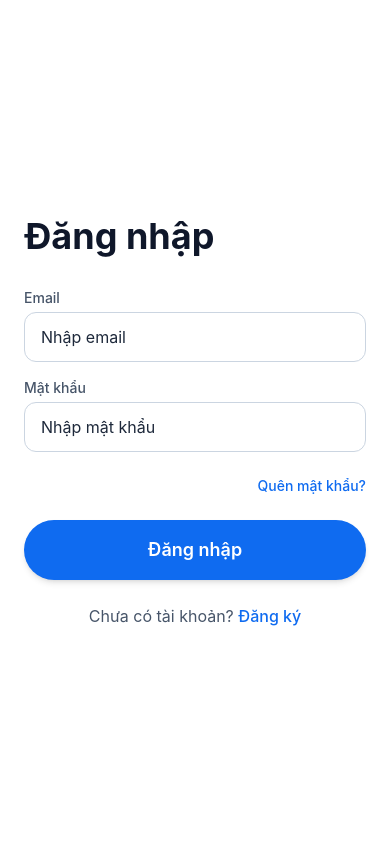
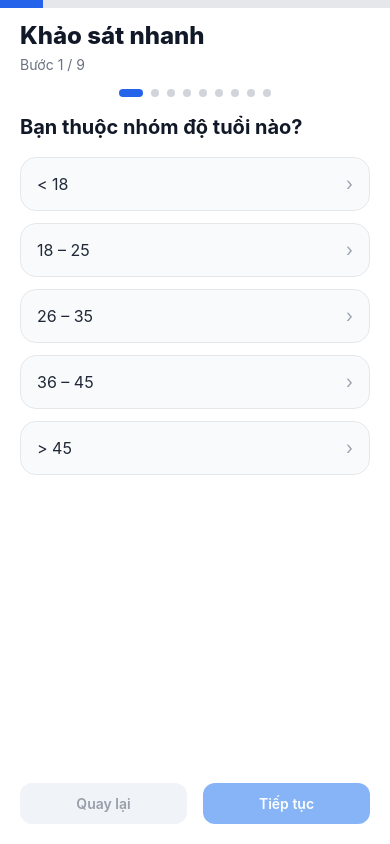
Before and after one commit to sondm204/divido-native-app, a React Native app: screen /SurveyScreen in a window 390 px wide. Built offline with nearby package versions, Linux system fonts and the light colour scheme; what mixpanel-react-native, react-native-worklets would draw is missing.

Commit message:
add survey

```diff
--- a/App.tsx
+++ b/App.tsx
@@ -25,9 +25,11 @@ import VerifyCodeScreen from "./src/screens/auth/VerifyCodeScreen";
 import EmailScreen from "./src/screens/auth/EmailScreen";
 import { View } from "react-native";
 import { BACKGROUND_COLOR } from "./src/commons/constants";
+import SurveyScreen from "./src/screens/SurveyScreen";
 
 export type RootStackParamList = {
-  MainTabs: undefined; // Add this for the bottom tab navigation
+  SurveyScreen: undefined;
+  MainScreen: undefined; // Add this for the bottom tab navigation
   GroupsList: undefined;
   GroupDetail: { groupId: string };
   GroupForm: { type: "add" | "edit"; groupData: Group };
@@ -73,7 +75,8 @@ export default function App() {
                 }}
               >
                 {/* Main app with bottom tabs - shown after login */}
-                <Stack.Screen name="MainTabs" component={MainScreen} />
+                <Stack.Screen name="SurveyScreen" component={SurveyScreen} />
+                <Stack.Screen name="MainScreen" component={MainScreen} />
 
                 {/* Individual screens that can be navigated to from tabs */}
                 <Stack.Screen name="GroupDetail" component={GroupDetailScreen} />
--- /dev/null
+++ b/src/screens/SurveyScreen.tsx
@@ -0,0 +1,219 @@
+import React, { useMemo, useState } from "react";
+import { View, Text, TouchableOpacity, ScrollView } from "react-native";
+import { SafeAreaView } from "react-native-safe-area-context";
+import AppButton from "../components/AppButton";
+import { useNavigation } from "@react-navigation/native";
+import type { NativeStackNavigationProp } from "@react-navigation/native-stack";
+
+const questions = [
+    {
+        id: "age",
+        question: "Bạn thuộc nhóm độ tuổi nào?",
+        options: ["< 18", "18 – 25", "26 – 35", "36 – 45", "> 45"],
+    },
+    {
+        id: "job",
+        question: "Nghề nghiệp của bạn là gì?",
+        options: [
+            "Học sinh / Sinh viên",
+            "Nhân viên văn phòng",
+            "Lao động tự do",
+            "Kinh doanh / Chủ doanh nghiệp",
+            "Khác",
+        ],
+    },
+    {
+        id: "income",
+        question: "Thu nhập trung bình hàng tháng của bạn?",
+        options: ["< 5 triệu", "5 – 10 triệu", "10 – 20 triệu", "> 20 triệu"],
+    },
+    {
+        id: "spendingRate",
+        question: "Bạn mong muốn chi tiêu bao nhiêu % thu nhập mỗi tháng?",
+        options: ["< 50%", "50 – 70%", "70 – 90%", "> 90%"],
+    },
+    {
+        id: "foodSpendingRate",
+        question: "Bạn mong muốn dùng bao nhiêu phần trăm chi tiêu cho ăn uống?",
+        options: ["< 30%", "30 – 50%", "50 – 70%", "> 70%"],
+    },
+    {
+        id: "transportSpendingRate",
+        question: "Bạn mong muốn dùng bao nhiêu phần trăm chi tiêu cho di chuyển?",
+        options: ["< 10%", "10 – 20%", "20 – 30%", "> 30%"],
+    },
+    {
+        id: "entertainmentSpendingRate",
+        question: "Bạn mong muốn dùng bao nhiêu phần trăm chi tiêu cho giải trí?",
+        options: ["< 10%", "10 – 20%", "20 – 30%", "> 30%"],
+    },
+    {
+        id: "otherSpendingRate",
+        question: "Bạn mong muốn dùng bao nhiêu phần trăm chi tiêu cho các nhu cầu khác?",
+        options: ["< 10%", "10 – 20%", "20 – 30%", "> 30%"],
+    },
+    {
+        id: "goal",
+        question: "Mục tiêu tài chính chính của bạn?",
+        options: [
+            "Tiết kiệm dài hạn",
+            "Chi tiêu hợp lý hàng tháng",
+            "Đầu tư",
+            "Theo dõi nợ / trả nợ",
+        ],
+    },
+];
+
+type RootStackParamList = {
+    MainScreen: undefined;
+};
+
+export default function SurveyScreen() {
+    const [answers, setAnswers] = useState<Record<string, string>>({});
+    const [current, setCurrent] = useState(0);
+    const [completed, setCompleted] = useState(false);
+    const navigation =
+        useNavigation<NativeStackNavigationProp<RootStackParamList>>();
+
+    const handleSelect = (option: string) => {
+        setAnswers({ ...answers, [questions[current].id]: option });
+    };
+
+    const handleNext = () => {
+        if (current < questions.length - 1) {
+            setCurrent(current + 1);
+        } else {
+            console.log("Survey completed:", answers);
+            setCompleted(true);
+            // TODO: Gửi dữ liệu lên server nếu cần
+        }
+    };
+
+    const handleBack = () => {
+        if (current > 0) setCurrent(current - 1);
+    };
+
+    const progressPercent = useMemo(() => {
+        return ((current + 1) / questions.length) * 100;
+    }, [current]);
+
+    if (completed) {
+        return (
+            <SafeAreaView className="flex-1 bg-white items-center justify-center px-6">
+                <Text className="text-2xl font-bold text-center text-gray-800 mb-4">
+                    🎉 Cảm ơn bạn đã tham gia khảo sát!
+                </Text>
+                <Text className="text-base text-gray-600 text-center mb-6">
+                    Hãy bắt đầu hành trình quản lý chi tiêu của bản thân ngay bây giờ.
+                </Text>
+
+                <AppButton
+                    className="w-full"
+                    title="Bắt đầu ngay"
+                    variant="primary"
+                    onPress={() => navigation.navigate("MainScreen")}
+                />
+            </SafeAreaView>
+        );
+    }
+
+    return (
+        <SafeAreaView className="flex-1 bg-white relative">
+            {/* Top sticky progress bar */}
+            <View
+                pointerEvents="none"
+                className="z-10 absolute top-0 left-0 right-0"
+            >
+                <View className="h-2 bg-gray-200 w-full">
+                    <View
+                        className="h-2 bg-blue-600"
+                        style={{ width: `${progressPercent}%` }}
+                    />
+                </View>
+            </View>
+
+            <View className="flex-1 p-5">
+                {/* Header */}
+                <View className="mb-4">
+                    <Text className="text-2xl font-extrabold text-gray-900">
+                        Khảo sát nhanh
+                    </Text>
+                    <Text className="text-gray-500 mt-1">
+                        Bước {current + 1} / {questions.length}
+                    </Text>
+                </View>
+
+
+                {/* Step dots */}
+                <View className="flex-row items-center justify-center mb-4">
+                    {questions.map((_, index) => {
+                        const isActive = index === current;
+                        const isDone = index < current;
+                        return (
+                            <View
+                                key={index}
+                                className={`h-2 rounded-full mx-1 ${isActive ? "bg-blue-600 w-6" : isDone ? "bg-blue-300 w-4" : "bg-gray-300 w-2"
+                                    }`}
+                            />
+                        );
+                    })}
+                </View>
+
+                <ScrollView className="flex-1" contentContainerStyle={{ paddingBottom: 16 }}>
+                    <Text className="text-xl font-bold mb-4 text-gray-900">
+                        {questions[current].question}
+                    </Text>
+
+                    {questions[current].options.map((option) => {
+                        const selected = answers[questions[current].id as keyof typeof answers] === option;
+                        return (
+                            <TouchableOpacity
+                                key={option}
+                                activeOpacity={0.9}
+                                className={`mb-3 rounded-2xl border px-4 py-3 flex-row items-center justify-between ${selected
+                                    ? "bg-blue-50 border-blue-500"
+                                    : "bg-gray-50 border-gray-200"
+                                    }`}
+                                onPress={() => handleSelect(option)}
+                            >
+                                <View className="flex-row items-center">
+                                    <Text
+                                        className={`text-base ${selected ? "text-blue-700 font-semibold" : "text-gray-800"
+                                            }`}
+                                    >
+                                        {option}
+                                    </Text>
+                                </View>
+                                {selected ? (
+                                    <Text className="text-blue-600 text-lg">✓</Text>
+                                ) : (
+                                    <Text className="text-gray-400 text-lg">›</Text>
+                                )}
+                            </TouchableOpacity>
+                        );
+                    })}
+                </ScrollView>
+
+                {/* Actions */}
+                <View className="mt-2 flex-row">
+                    <View className="flex-1 mr-2">
+                        <AppButton
+                            title="Quay lại"
+                            variant="secondary"
+                            onPress={handleBack}
+                            disabled={current === 0}
+                        />
+                    </View>
+                    <View className="flex-1 ml-2">
+                        <AppButton
+                            onPress={handleNext}
+                            disabled={!answers[questions[current].id as keyof typeof answers]}
+                            title={current === questions.length - 1 ? "Hoàn tất" : "Tiếp tục"}
+                            variant="primary"
+                        />
+                    </View>
+                </View>
+            </View>
+        </SafeAreaView>
+    );
+}
--- a/src/screens/auth/LoginScreen.tsx
+++ b/src/screens/auth/LoginScreen.tsx
@@ -15,10 +15,11 @@ import { Mixpanel } from "../../utils/mixpanel";
 
 type RootStackParamList = {
     Login: undefined;
-    MainTabs: undefined;
+    MainScreen: undefined;
     GroupsList: undefined;
     Email: undefined;
     ForgotPassword: undefined;
+    SurveyScreen: undefined;
 };
 
 export default function LoginScreen() {
@@ -36,7 +37,8 @@ export default function LoginScreen() {
             if (login.fulfilled.match(resultAction)) {
                 // Login thành công
                 Mixpanel.track("Login Success", {});
-                navigation.replace("MainTabs");
+                // navigation.replace("MainScreen");
+                navigation.navigate("SurveyScreen");
             } else {
                 // Login thất bại, có thể lấy lỗi
                 const errorMsg = resultAction.payload || "Login failed MESS";
```
